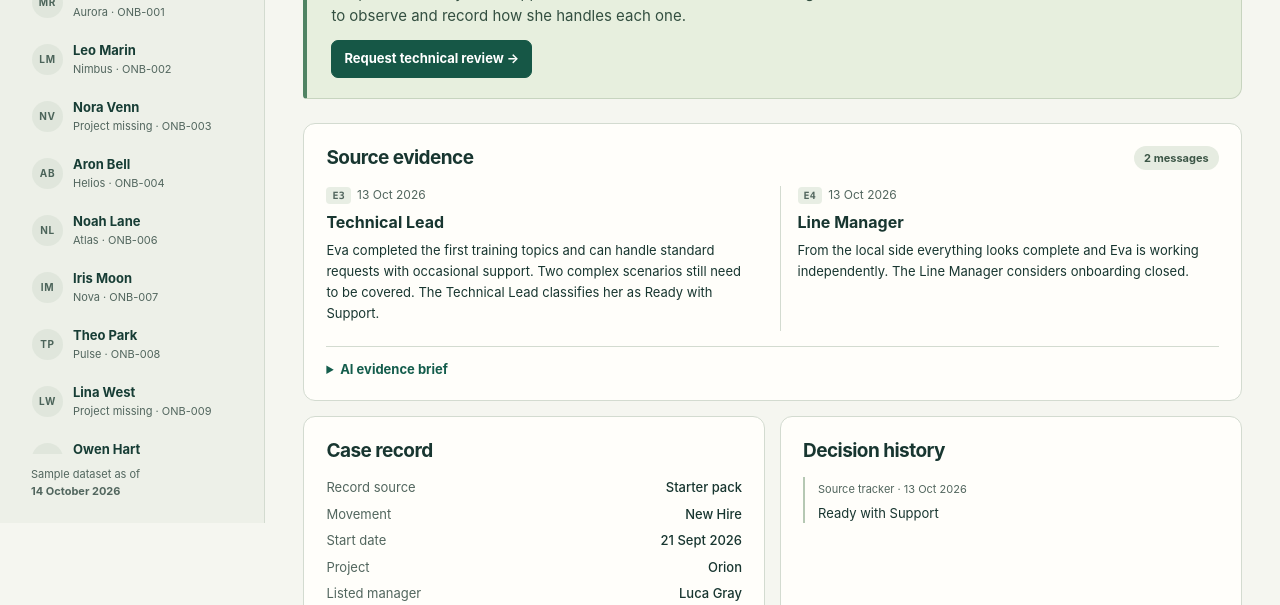
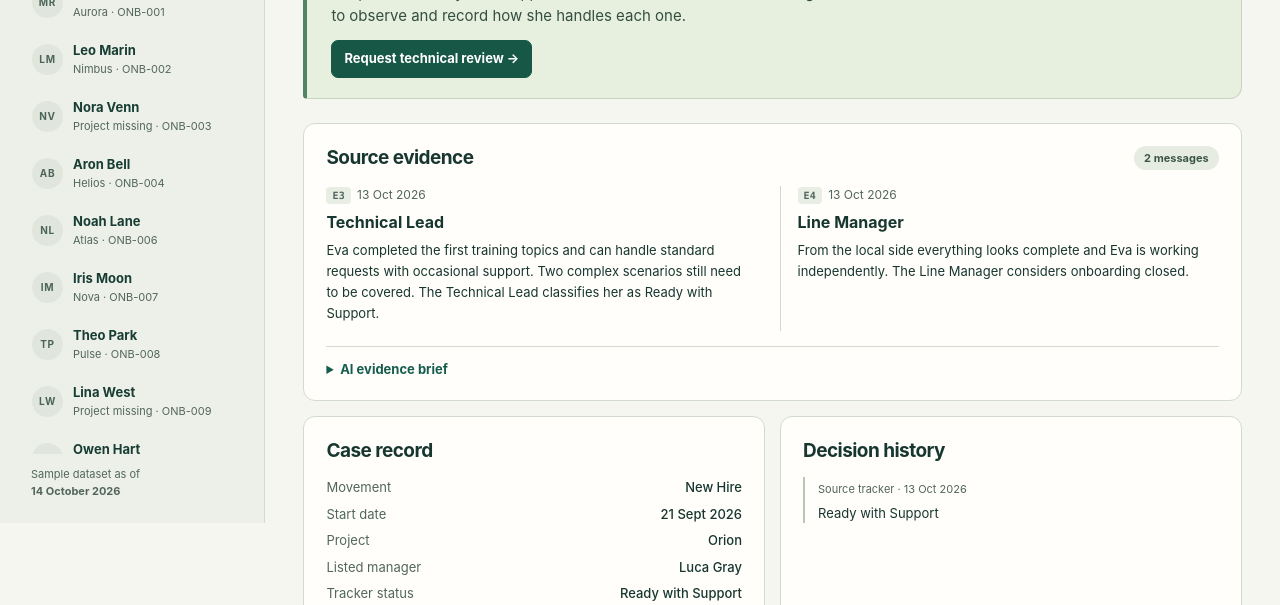
Before and after one commit to erikoprence/relay-onboarding, a website: page Relay-Demo.html in a window 1280 px wide. Shown: the part 347-952 px from the top of the page. Drawn offline with Linux system fonts and the light colour scheme.

Commit message:
Add files via upload

```diff
--- a/Relay-Demo.html
+++ b/Relay-Demo.html
@@ -444,7 +444,7 @@
     return [C.technical(c)?'Keep onboarding open':c.action,c.reason,accountRole==='Technical Lead'?'':btn];
   }
   function detailRows(c,s){
-    const rows=[['Record source',c.origin||'Starter pack'],['Movement',c.movement],['Start date',fmt(c.start)],['Project',c.project||'Unconfirmed'],['Listed manager',c.manager||'Unconfirmed'],['Tracker status',c.status],['Tracker updated',fmt(c.updated)],['Expected readiness','Unconfirmed']];
+    const rows=[['Movement',c.movement],['Start date',fmt(c.start)],['Project',c.project||'Unconfirmed'],['Listed manager',c.manager||'Unconfirmed'],['Tracker status',c.status],['Tracker updated',fmt(c.updated)],['Expected readiness','Unconfirmed']];
     const hr=P.last(s,['confirmStart']),checkIn=P.last(s,['checkIn']),plan=P.last(s,['plan']);
     rows.push(['HR start confirmation',hr?'Confirmed':'Awaiting confirmation']);
     if(checkIn)rows.push(['Latest employee check-in',checkIn.status]);
```
